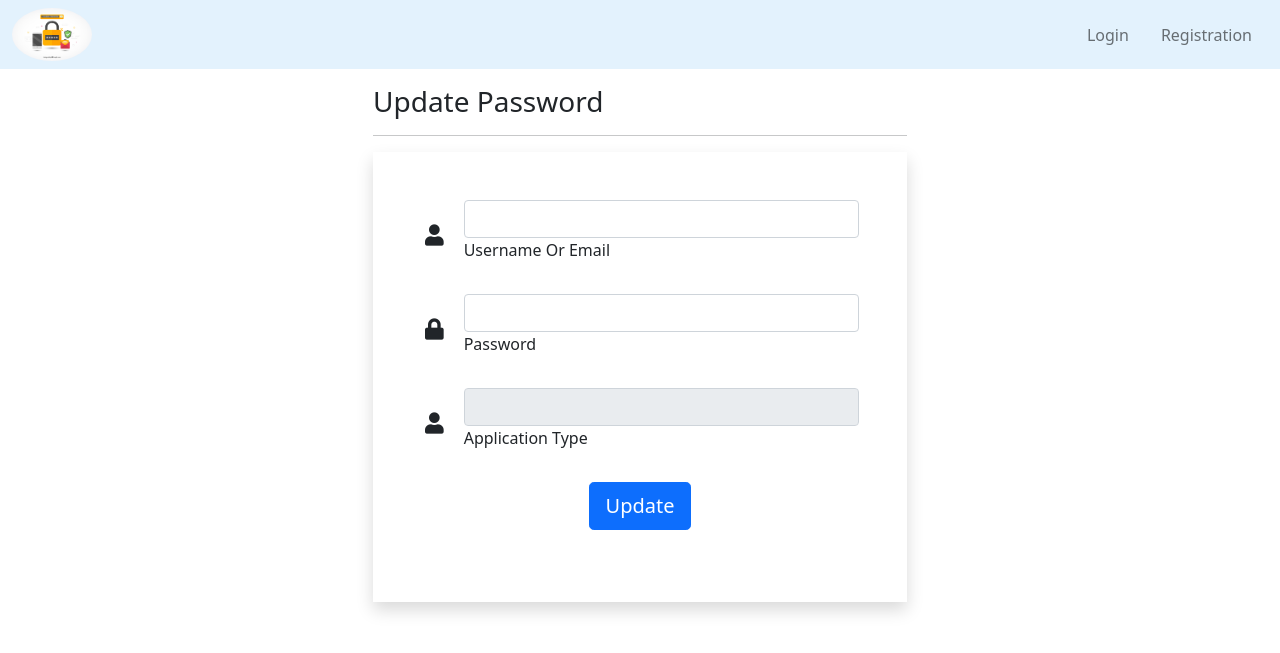
After one commit to avadhrakholiya114/Password_Manager, a Django app: template templates/update_pass.html in a window 1280 px wide. The commit adds this page. Shown: the top 653 px of the page. Run offline with Django 3.2, Linux system fonts and the light colour scheme; the template is opened without the code that fills it, so the values that code supplies are empty; some libraries are stand-ins or nearby versions.

Commit message:
update password and other some changes

```diff
--- a/home/urls.py
+++ b/home/urls.py
@@ -10,4 +10,6 @@ urlpatterns = [
     path('logout/', views.logout_user, name='logout'),
     path('add_password/', views.add_password, name='add_pass'),
     path('manage_password/', views.manage, name='manage_password'),
+    path('delete/<int:id>', views.delete),
+    path('update/<int:id>', views.update),
 ]
--- a/templates/index.html
+++ b/templates/index.html
@@ -19,8 +19,8 @@
 <nav class="navbar navbar-expand-lg navbar-light " style="background-color: #e3f2fd;">
     <div class="container-fluid">
         <div class="logo me-3">
-            <img src="{% static '/images/logo.jpg' %}" style="hight:80px;width:80px;" alt="PassWord Manger"
-                 class="rounded-circle">
+            <a href="/"><img src="{% static '/images/logo.jpg' %}" style="hight:80px;width:80px;" alt="PassWord Manger"
+                             class="rounded-circle"></a>
         </div>
         <button class="navbar-toggler" type="button" data-bs-toggle="collapse" data-bs-target="#navbarSupportedContent"
                 aria-controls="navbarSupportedContent" aria-expanded="false" aria-label="Toggle navigation">
--- /dev/null
+++ b/templates/update_pass.html
@@ -0,0 +1,107 @@
+{% extends "index.html" %}
+{% load static %}
+
+
+{% block body %}
+
+<div class="container">
+    <div class="row my-3">
+        <div class="col-sm-6 offset-sm-3">
+            <h3>Update Password</h3>
+            <hr>
+
+            <form action="" method="post" class="shadow p-5" novalidate>
+
+                {% csrf_token %}
+
+                <div class="d-flex flex-row align-items-center mb-4">
+                    <i class="fas fa-user fa-lg me-3 fa-fw"></i>
+                    <div class="form-outline flex-fill mb-0">
+                        <input value="{{data.username_or_email}}" name="username" type="text" id="form3Example1c"
+                               class="form-control"/>
+                        <label class="form-label" for="form3Example1c">Username Or Email</label>
+                    </div>
+                </div>
+
+                <div class="d-flex flex-row align-items-center mb-4">
+                    <i class="fas fa-lock fa-lg me-3 fa-fw"></i>
+                    <div class="form-outline flex-fill mb-0">
+                        <input value="{{data.password}}" name="password" type="password" id="form3Example4c"
+                               class="form-control"/>
+                        <label class="form-label" for="form3Example4c">Password</label>
+                    </div>
+                </div>
+
+                <div class="d-flex flex-row align-items-center mb-4">
+                    <i class="fas fa-user fa-lg me-3 fa-fw"></i>
+                    <div class="form-outline flex-fill mb-0">
+                        <input value="{{data.app_type}}" disabled name="app_type" type="text" id="form6Example1c"
+                               class="form-control"/>
+                        <label class="form-label" for="form3Example1c">Application Type</label>
+                    </div>
+                </div>
+                {% if data.app_type == "Website" %}
+                <div class="d-flex flex-row align-items-center mb-4">
+                    <i class="fas fa-bars fa-lg me-3 fa-fw"></i>
+                    <div class="form-outline flex-fill mb-0">
+                        <input value="{{data.website_name}}" disabled name="website_name" type="text"
+                               id="form4Example1c"
+                               class="form-control"/>
+                        <label class="form-label" for="form3Example1c">Website_name</label>
+                    </div>
+                </div>
+                <div class="d-flex flex-row align-items-center mb-4">
+                    <i class="fa fa-link fa-lg me-3 fa-fw"></i>
+                    <div class="form-outline flex-fill mb-0">
+                        <input value="{{data.website_url}}" disabled name="website_url" type="text" id="form7Example1c"
+                               class="form-control"/>
+                        <label class="form-label" for="form3Example1c">website_url</label>
+                    </div>
+                </div>
+                {% elif data.app_type == "Desktop Application" %}
+                <div class="d-flex flex-row align-items-center mb-4">
+                    <i class="fa fa-bars fa-lg me-3 fa-fw"></i>
+                    <div class="form-outline flex-fill mb-0">
+                        <input value="{{data.application_name}}" name="app_name" type="text" id="formExample1c"
+                               class="form-control"/>
+                        <label class="form-label" for="form3Example1c">App_name</label>
+                    </div>
+                </div>
+
+                {% elif data.app_type == "Game" %}
+                <div class="d-flex flex-row align-items-center mb-4">
+                    <i class="fa fa-gamepad fa-lg me-3 fa-fw"></i>
+                    <div class="form-outline flex-fill mb-0">
+                        <input value="{{data.game_name}}" disabled name="game_name" type="text" id="form8Example1c"
+                               class="form-control"/>
+                        <label class="form-label" for="form3Example1c">game_name</label>
+                    </div>
+                </div>
+                {% elif data.app_type == "Other" %}
+                <div class="d-flex flex-row align-items-center mb-4">
+                    <i class="fa fa-cog fa-lg me-3 fa-fw"></i>
+                    <div class="form-outline flex-fill mb-0">
+                        <input name="other" value="{{data.other_name}}" disabled type="text" id="form9Example1c"
+                               class="form-control"/>
+                        <label class="form-label" for="form3Example1c">Write Name (Like bank pass,atm pass
+                            etc.....)</label>
+                    </div>
+                </div>
+                {% endif %}
+                <div class="d-flex justify-content-center mx-4 mb-3 mb-lg-4">
+                    <button type="submit" class="btn btn-primary btn-lg">Update</button>
+                </div>
+
+            </form>
+
+
+        </div>
+    </div>
+</div>
+
+{% endblock %}
+
+{% block script %}
+
+
+{% endblock %}
```
Also changed, not shown: home/views.py (+21 -0 lines), templates/add_pass.html (+5 -5 lines), templates/manage.html (+9 -4 lines), db.sqlite3.
